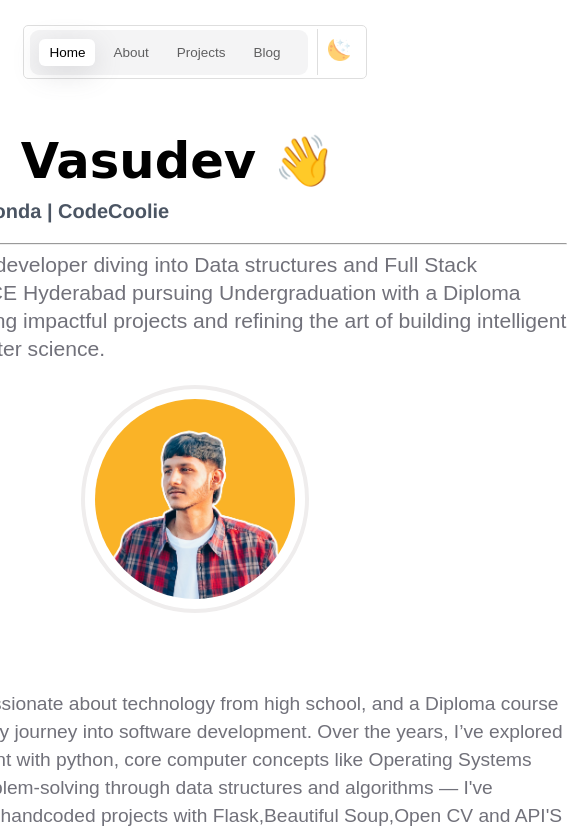
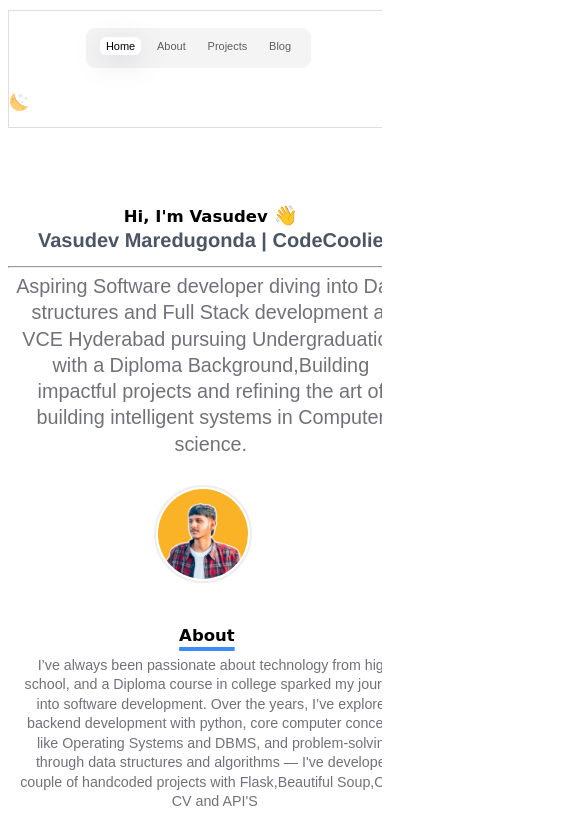
Before and after one commit to WhatVasu/vasudev, a plain HTML site: page index.html in a window 390 px wide. Shown: the top 833 px of the page, 567 px wide, since content can reach past the window. Drawn offline with Linux system fonts and the light colour scheme.

Commit message:
mediaquery

```diff
--- /dev/null
+++ b/blogs.css
@@ -0,0 +1,70 @@
+/* Basic Reset */
+* {
+  margin: 0;
+  padding: 0;
+  box-sizing: border-box;
+}
+
+body {
+  font-family: 'Segoe UI', sans-serif;
+  background: #fdfdfd;
+  color: #333;
+  line-height: 1.6;
+}
+
+header {
+  background: #2c3e50;
+  color: #fff;
+  padding: 2rem 1rem;
+  text-align: center;
+}
+
+.container {
+  display: flex;
+  flex-wrap: wrap;
+  max-width: 1000px;
+  margin: 2rem auto;
+  padding: 0 1rem;
+}
+
+main {
+  flex: 3;
+  padding: 1rem;
+}
+
+aside {
+  flex: 1;
+  background: #f1f1f1;
+  padding: 1rem;
+  border-radius: 6px;
+  margin-left: 1rem;
+  height: fit-content;
+}
+
+.empty-message {
+  background: #fafafa;
+  padding: 2rem;
+  text-align: center;
+  border: 2px dashed #ccc;
+  border-radius: 8px;
+}
+
+footer {
+  text-align: center;
+  background: #2c3e50;
+  color: #fff;
+  padding: 1rem;
+  margin-top: 2rem;
+}
+
+/* Responsive Design */
+@media (max-width: 768px) {
+  .container {
+    flex-direction: column;
+  }
+
+  aside {
+    margin-left: 0;
+    margin-top: 1rem;
+  }
+}
--- a/index.css
+++ b/index.css
@@ -68,6 +68,7 @@ text-align: center;
   border-radius: 140px;
   border: 4px solid rgb(239, 237, 237);
 }
+
 .outercontainer
 {
 
@@ -132,31 +133,233 @@ font-family: cursive;
 flex-wrap: wrap;
 margin-top: 44px;
 }
+.name{
+  font-size: 3.10rem;
+    line-height: 2.5rem;
+}
 @media (max-width: 600px) {
-  .namepicdiv
-{
+  html, body {
+    max-width: 100vw;
+    overflow-x: hidden;
+    font-size: 15px;
+  }
+  .outercontainer {
+    margin-top: 36px;
+    padding: 0 2vw;
+    display: flex;
+    flex-direction: column;
+    align-items: center;
+    width: 100vw;
+    box-sizing: border-box;
+  }
+  .window {
+    width: 100vw;
+    max-width: 100vw;
+    padding: 0;
+    box-sizing: border-box;
+  }
+  .namepicdiv {
+    display: flex;
+    flex-direction: column;
+    align-items: center;
+    width: 100%;
+    gap: 0;
+    padding: 0;
+  }
+  .greet {
+    width: 100%;
+    text-align: center;
+    margin-bottom: 10px;
+  }
+  .hivasu {
+    font-size: 1.1rem;
+    text-align: center;
+    width: 100%;
+  }
+  .name {
+    font-size: 1.3rem;
+    line-height: 1.7rem;
+    text-align: center;
+    margin-bottom: 6px;
+    width: 100%;
+  }
+  .img {
     display: block;
+    margin: 0 auto 12px auto;
+    width: 90px;
+    height: 90px;
+    padding: 2px;
+    border-radius: 50%;
+    border-width: 2px;
+    object-fit: cover;
   }
-.img
-{
+  .about,
+  .skill,
+  .resume,
+  .projects,
+  .linktoblog {
+    width: 100%;
+    margin-top: 14px !important;
+    text-align: center;
+    padding: 0 1vw;
+  }
+  .about span,
+  .skill span,
+  .resume h2,
+  .projects h1,
+  .linktoblog h2 {
+    font-size: 1.1rem !important;
+    line-height: 1.4rem !important;
+    text-align: center;
+  }
+  .about p,
+  .skill-list,
+  .resume h3,
+  .projects p,
+  .linktoblog h3 {
+    font-size: 0.95rem !important;
+    line-height: 1.3rem !important;
+    text-align: center;
+    padding: 0 1vw;
+  }
+  .skill-list ul,
+  .projects ul {
+    flex-direction: row !important;
+    flex-wrap: wrap;
+    justify-content: center;
+    padding: 0;
+    margin: 0;
+    gap: 0;
+  }
+  .skills,
+  .skillslight,
+  .skillsdark,
+  .tech {
+    font-size: 11px !important;
+    padding: 5px 10px !important;
+    margin: 3px 3px 6px 0 !important;
+    border-radius: 20px !important;
+    text-align: center;
+    min-width: 48px;
+  }
+  .resproj {
+    display: flex;
+    flex-direction: column;
+    align-items: center;
+    justify-content: center;
+    margin: 0;
+    margin-top: 16px;
+    gap: 12px;
+    width: 100%;
+  }
+  .resproj > div,
+  .rabbit {
+    max-width: 98vw !important;
+    width: 100% !important;
+    margin: 0 auto 12px auto !important;
+    box-sizing: border-box;
+    border-radius: 6px;
+    box-shadow: 0 1px 6px rgba(100,100,111,0.08);
+  }
+  .rabbit img,
+  .resproj img {
+    width: 100% !important;
+    max-width: 95vw !important;
+    height: auto !important;
     display: block;
-  margin-left: auto;
-  margin-right: auto;
-  margin-bottom: 20px;
-  text-align: center;
-
+    margin: 0 auto;
   }
-.resproj
-{
-  display: flex;
-  justify-content: center;
-  margin-left: 106px;
-
+  .rabbit {
+    margin: 0 0 12px 0 !important;
+    align-self: center;
+    background: transparent;
+    box-shadow: none;
   }
-.rabbit
-{
-
-  margin-right: 140px;
+  h1, h2, h3, h4, p {
+    padding: 0 2vw !important;
+    word-wrap: break-word;
+    text-align: center !important;
+    width: 100% !important;
+  }
+  .tech {
+    margin-right: 0 !important;
+    margin-bottom: 6px !important;
+    font-size: 11px !important;
+    padding: 5px !important;
+    text-align: center !important;
+    display: block !important;
+    margin-left: auto !important;
+    margin-right: auto !important;
+  }
+  .socials {
+    margin: 0 2px 6px 2px !important;
+    font-size: 11px !important;
+    padding: 5px 8px !important;
+    text-align: center !important;
+    display: inline-block !important;
+    border-radius: 12px !important;
+  }
+  .scbt {
+    font-size: 12px !important;
+    padding: 3px 6px !important;
+  }
+  nav,
+  .navlinks,
+  .navlinkslight,
+  .navlinksdark {
+    position: static !important;
+    height: auto !important;
+    flex-direction: column !important;
+    align-items: center !important;
+    justify-content: center !important;
+    border-radius: 0 !important;
+    padding: 2px 0 !important;
+    width: 100vw !important;
+    min-width: 0 !important;
+    box-sizing: border-box;
+  }
+  .navlist {
+    margin: 0 1vw 4px 1vw !important;
+    text-align: center !important;
+    display: block !important;
+  }
+  .navbt {
+    font-size: 11px !important;
+    padding: 3px 6px !important;
+    margin: 0 1px !important;
+  }
+  .sun, .moon {
+    width: 18px !important;
+    padding: 0 !important;
+  }
+  .hide {
+    display: none !important;
+  }
+  /* Remove negative margins and large paddings from inline styles */
+  .about span,
+  .skill span,
+  .resume h2,
+  .projects h1,
+  .linktoblog h2,
+  .dynamic {
+    margin-top: 0 !important;
+    margin-bottom: 0 !important;
+  }
+  /* Remove left margin from skill-list ul */
+  .skill-list ul {
+    margin-left: 0 !important;
+  }
+  /* Remove left margin from project tech ul */
+  .resproj ul,
+  .rabbit ul {
+    margin-left: 0 !important;
+  }
+  /* Responsive fix for inline images in nav and socials */
+  .socials img,
+  .scbt img {
+    width: 18px !important;
+    margin-bottom: 2px !important;
+    margin-right: 4px !important;
   }
 }
 .tech
@@ -200,3 +403,61 @@ font-family: Arial, Helvetica, sans-serif;
 font-size: 16px;
 
 }
+
+@media (max-width: 600px) {
+  html, body {
+    max-width: 100vw;
+    overflow-x: hidden;
+    font-size: 15px;
+  }
+  .outercontainer {
+    margin-top: 36px;
+    padding: 0 2vw;
+    display: flex;
+    flex-direction: column;
+    align-items: center;
+    width: 100vw;
+    box-sizing: border-box;
+    gap: 24px; /* vertical gap between main containers */
+  }
+  .window {
+    width: 100vw;
+    max-width: 100vw;
+    padding: 0;
+    box-sizing: border-box;
+    gap: 20px;
+  }
+  .namepicdiv,
+  .about,
+  .skill,
+  .resume,
+  .projects,
+  .linktoblog,
+  .resproj,
+  .rabbit {
+    margin-bottom: 24px !important; /* vertical gap between sections */
+  }
+  .greet,
+  .hivasu,
+  .name,
+  h1, h2, h3, h4, p,
+  .about span,
+  .skill span,
+  .resume h2,
+  .projects h1,
+  .linktoblog h2,
+  .about p,
+  .skill-list,
+  .resume h3,
+  .projects p,
+  .linktoblog h3 {
+    margin-bottom: 14px !important; /* vertical gap between text and headings */
+  }
+  .skill-list ul,
+  .projects ul {
+    margin-bottom: 12px !important;
+  }
+  .img {
+    margin-bottom: 18px !important;
+  }
+}
--- a/main.html
+++ b/index.html
@@ -8,7 +8,7 @@
   <title>Vasudev</title>
 </head>
 
-<body style="height: 4000px;" id="body">
+<body  id="body">
 
   <nav style=" display: flex; justify-content: center; "  class="nav-right">
 
@@ -19,14 +19,14 @@
 
           <li class="navlist"> <a href="#"> <button style="border: none; background-color: white;   box-shadow: rgba(100, 100, 111, 0.2) 0px 7px 29px 0px; color: black; border-radius: 6px;" class="navbt"  >Home</button></a> </li>
 
-          <li class="navlist"><a href="#"> <button class="navbt" style="border: none;  ">About</button></a></li>
+          <li class="navlist"><a href="#ab"> <button class="navbt" style="border: none;  ">About</button></a></li>
 
           <li class="navlist">
-            <a href="#"> <button style="border: none;  " class="navbt" >Projects</button></a>
+            <a href="#pros"> <button style="border: none;  " class="navbt" >Projects</button></a>
           </li >
 
           <li class="navlist">
-            <a href="#"> <button style="border: none;  " class="navbt" >Blog</button></a>
+            <a href="blogs.html"> <button style="border: none;  " class="navbt" >Blog</button></a>
           </li>
 
         </ul>
@@ -45,8 +45,7 @@
 <div class="namepicdiv" >
   <div class="greet">
 
-    <h1 class="name" style="font-size: 3.10rem;
-    line-height: 2.5rem; "><span class="hivasu dynamic" >Hi, I'm Vasudev </span><span class="wave">👋</span></h1>
+    <h1 class="name" style=" "><span class="hivasu dynamic" >Hi, I'm Vasudev </span><span class="wave">👋</span></h1>
 
     <div >
       <h3 style="font-family: Ubuntu Arial, Helvetica, sans-serif;
@@ -65,7 +64,7 @@
 
 </div>
 
-<div class="about" style="margin-top: 15px;">
+<div class="about" id="ab" style="margin-top: 15px;">
   <span class="dynamic" style="font-family: cursive;
   font-weight: 600;
   font-style: normal;  font-size: 1.75rem;
@@ -155,7 +154,7 @@ line-height: 2rem; text-decoration-line: underline; text-decoration-color: rgb(5
     line-height: 1.75rem; color: hsl(240,4%,46%,1);margin-top: -20px ; text-align: center; font-family: Arial, Helvetica, sans-serif;">Interested in my professional journey? View My Resume Here!</h3>
    <h4 style="text-align: center; margin-top: 0px;"> <a href="https://github.com/WhatVasu/vasudev/blob/main/assets/resume.pdf"><button  class="skills">Download Resume</button></a></h4>
  </div>
- <div class="projects" style="margin-top: 45px;  ">
+ <div class="projects" id="pros" style="margin-top: 45px;  ">
  <h1  style="text-align: center; margin-top: 70px;"> <span class="dynamic" style="font-size: 2rem;
     line-height: 2.5rem; font-family: Arial, Helvetica, sans-serif; font-weight: 600px; ">My Latest Work</span></h1>
 </div>
@@ -300,7 +299,7 @@ line-height: 2rem; text-decoration-line: underline; text-decoration-color: rgb(5
 <div style="display: flex; justify-content: center; margin-top: 96px;" class="linktoblog">
 <h2 class="dynamic" style="font-size: 2rem;
     line-height: 2.5rem; font-family: Arial, Helvetica, sans-serif; font-weight: 600px;
-  ">Explore My <a href="#" style="font-family: cursive; color: rgb(59,130,246);">Blog</a></h2>
+  ">Explore My <a href="blogs.html" style="font-family: cursive; color: rgb(59,130,246);">Blog</a></h2>
 </div>
  <div>
   <h3 style="font-size: 1rem;
```
Also changed, not shown: blogs.html (added, +33 -0 lines), recovery.html (deleted, +0 -12 lines). Lines whose indentation alone changed are shown as unchanged.
